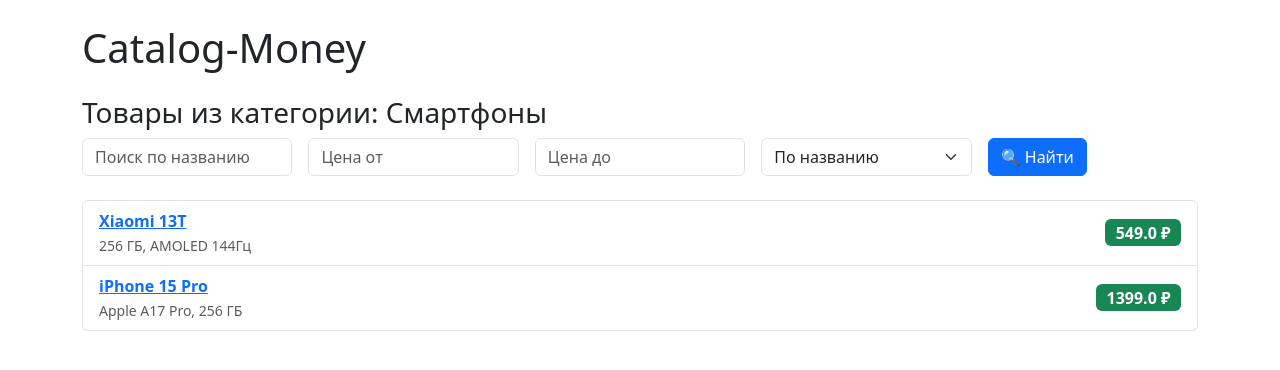
After one commit to veressc/Catalog-Money, a Flask app: page /category/1 in a window 1280 px wide. The commit adds this page. Shown: the top 370 px of the page. Run offline with Flask 3, Linux system fonts and the light colour scheme.

Commit message:
Реализован этап проекта: фильтрация, поиск и сортировка товаров

```diff
--- a/app/__init__.py
+++ b/app/__init__.py
@@ -6,11 +6,11 @@
 def create_app():
     app = Flask(__name__)
     app.config['SQLALCHEMY_DATABASE_URI'] = 'sqlite:///catalog.db'
-    app.config['SECRET_KEY'] = 'supersecret'
+    app.config['SQLALCHEMY_TRACK_MODIFICATIONS'] = False
 
     db.init_app(app)
 
-    from . import routes
-    app.register_blueprint(routes.bp)
+    from app.routes import bp as main_routes
+    app.register_blueprint(main_routes)
 
     return app
--- a/app/routes.py
+++ b/app/routes.py
@@ -1,14 +1,48 @@
 from flask import Blueprint, render_template
-from .models import Category
-from . import db
+from app.models import Category, Product
+from flask import request
 
 bp = Blueprint('main', __name__)
 
-@bp.route('/')
+@bp.route("/")
 def index():
-    return render_template('index.html')
+    return render_template("index.html")
 
-@bp.route('/categories')
+@bp.route("/categories")
 def categories():
     categories = Category.query.all()
-    return render_template('categories.html', categories=categories)
+    return render_template("categories.html", categories=categories)
+
+@bp.route("/category/<int:category_id>")
+def category_products(category_id):
+    category = Category.query.get_or_404(category_id)
+
+    # Параметры из запроса
+    search = request.args.get("search", "")
+    price_min = request.args.get("price_min", type=float)
+    price_max = request.args.get("price_max", type=float)
+    sort_by = request.args.get("sort", "name")  # name / price
+
+    query = Product.query.filter_by(category_id=category_id)
+
+    if search:
+        query = query.filter(Product.name.ilike(f"%{search}%"))
+    if price_min is not None:
+        query = query.filter(Product.price >= price_min)
+    if price_max is not None:
+        query = query.filter(Product.price <= price_max)
+    if sort_by == "price":
+        query = query.order_by(Product.price)
+    else:
+        query = query.order_by(Product.name)
+
+    products = query.all()
+
+    return render_template("products.html", category=category, products=products,
+                           search=search, price_min=price_min, price_max=price_max, sort_by=sort_by)
+
+
+@bp.route("/product/<int:product_id>")
+def product_detail(product_id):
+    product = Product.query.get_or_404(product_id)
+    return render_template("product_detail.html", product=product)
--- /dev/null
+++ b/app/templates/products.html
@@ -0,0 +1,48 @@
+{% extends 'base.html' %}
+
+{% block content %}
+<h3>Товары из категории: {{ category.name }}</h3>
+
+<!-- 🔎 Поиск и фильтр -->
+<form method="get" class="mb-4">
+  <div class="row g-3">
+    <div class="col">
+      <input type="text" name="search" value="{{ search or '' }}" class="form-control" placeholder="Поиск по названию">
+    </div>
+    <div class="col">
+      <input type="number" step="0.01" name="price_min" value="{{ price_min or '' }}" class="form-control" placeholder="Цена от">
+    </div>
+    <div class="col">
+      <input type="number" step="0.01" name="price_max" value="{{ price_max or '' }}" class="form-control" placeholder="Цена до">
+    </div>
+    <div class="col">
+      <select name="sort" class="form-select">
+        <option value="name" {{ 'selected' if sort_by == 'name' else '' }}>По названию</option>
+        <option value="price" {{ 'selected' if sort_by == 'price' else '' }}>По цене</option>
+      </select>
+    </div>
+    <div class="col">
+      <button class="btn btn-primary" type="submit">🔍 Найти</button>
+    </div>
+  </div>
+</form>
+
+<!-- 📦 Список товаров -->
+<ul class="list-group">
+  {% for product in products %}
+    <li class="list-group-item d-flex justify-content-between align-items-center">
+      <div>
+        <a href="{{ url_for('main.product_detail', product_id=product.id) }}">
+          <strong>{{ product.name }}</strong>
+        </a><br>
+        <small class="text-muted">{{ product.description }}</small>
+      </div>
+      <span class="badge bg-success fs-6">{{ product.price }} ₽</span>
+    </li>
+  {% else %}
+    <li class="list-group-item text-center">
+      Нет товаров по заданным критериям 😕
+    </li>
+  {% endfor %}
+</ul>
+{% endblock %}
```
Also changed, not shown: app/models.py (+11 -0 lines), app/templates/categories.html (+12 -6 lines), app/templates/products_detail.html (added, +7 -0 lines), init_products.py (added, +20 -0 lines), instance/catalog.db.
